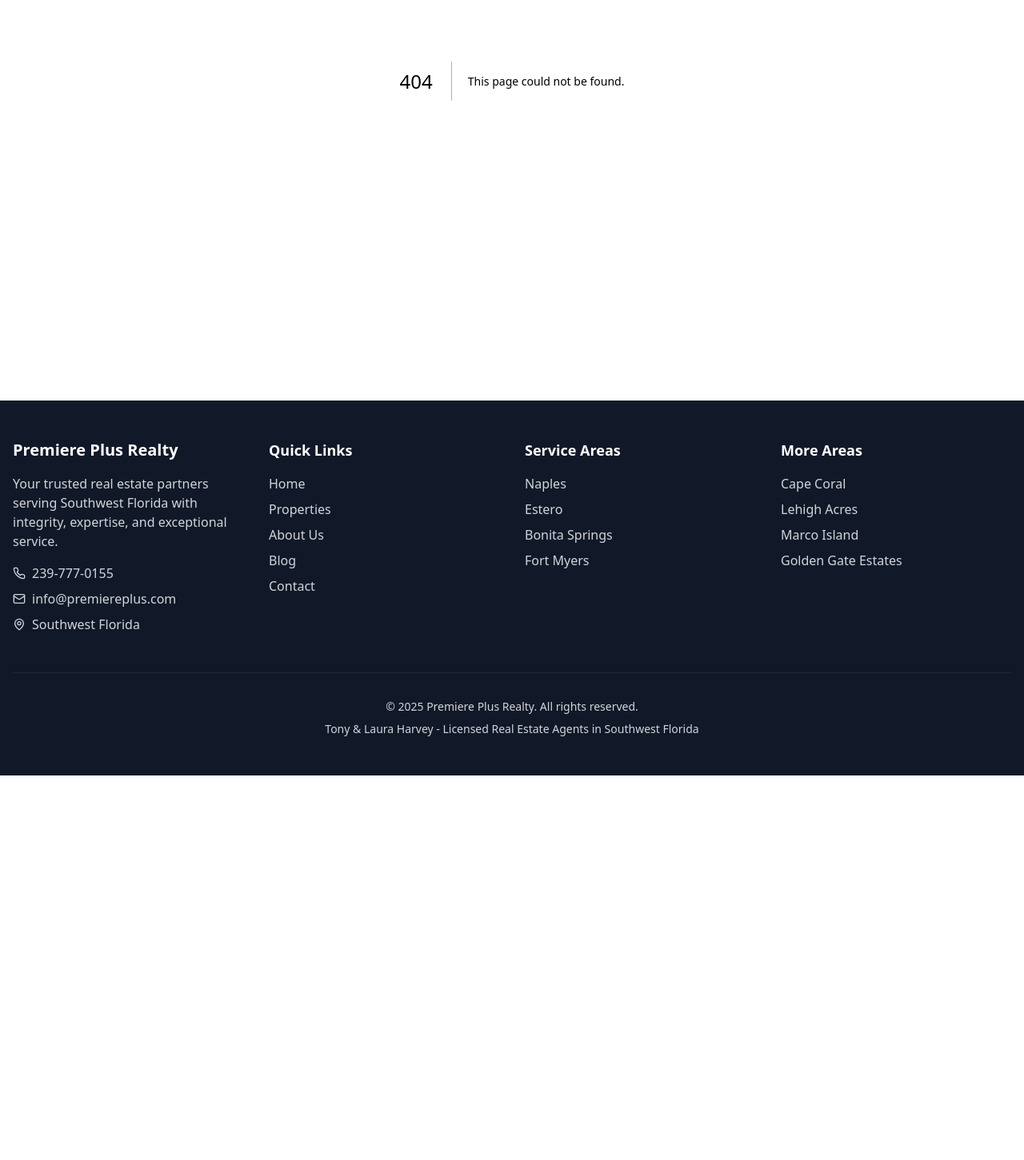
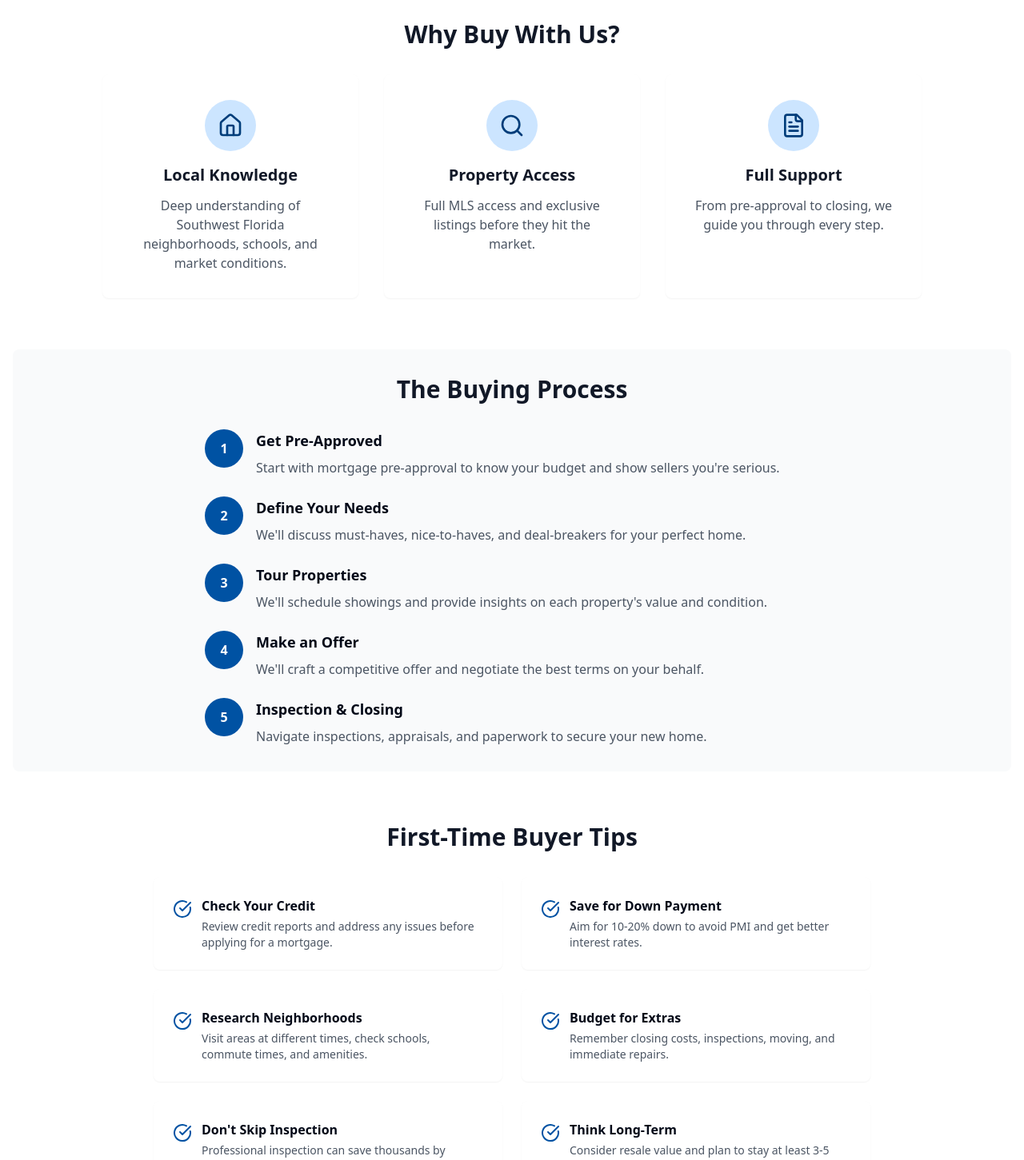
Before and after one commit to CR-AudioViz-AI/agentos-premiere-plus, a Next.js app: page /buy in a window 1280 px wide. Before the commit this address had no page. Shown: the part 379-1830 px from the top of the page at 80% size. Before the commit the page ends 1349 px from the top, so only its background shows below. Built offline with nearby package versions, Linux system fonts and the light colour scheme.

Commit message:
Add app/buy/page.tsx

```diff
--- /dev/null
+++ b/app/buy/page.tsx
@@ -0,0 +1,107 @@
+import { Phone, Home, Search, FileText, Key, CheckCircle } from "lucide-react";
+import Link from "next/link";
+
+export default function BuyPage() {
+  return (
+    <div className="py-12">
+      <section className="bg-gradient-to-br from-primary-700 to-primary-900 text-white py-16 mb-12">
+        <div className="container mx-auto px-4 text-center">
+          <h1 className="text-4xl lg:text-5xl font-bold mb-6">Buy a Home</h1>
+          <p className="text-xl text-primary-100 max-w-3xl mx-auto">
+            Find your dream home in Southwest Florida
+          </p>
+        </div>
+      </section>
+
+      <div className="container mx-auto px-4">
+        <section className="mb-16">
+          <h2 className="text-3xl font-bold text-gray-900 mb-8 text-center">Why Buy With Us?</h2>
+          <div className="grid grid-cols-1 md:grid-cols-3 gap-8 max-w-5xl mx-auto">
+            <div className="bg-white p-6 md:p-8 rounded-lg shadow-sm">
+              <div className="w-16 h-16 bg-primary-100 rounded-full flex items-center justify-center mb-4 mx-auto">
+                <Home className="w-8 h-8 text-primary-700" />
+              </div>
+              <h3 className="text-xl font-bold text-gray-900 mb-3 text-center">Local Knowledge</h3>
+              <p className="text-gray-600 text-center">Deep understanding of Southwest Florida neighborhoods, schools, and market conditions.</p>
+            </div>
+            <div className="bg-white p-6 md:p-8 rounded-lg shadow-sm">
+              <div className="w-16 h-16 bg-primary-100 rounded-full flex items-center justify-center mb-4 mx-auto">
+                <Search className="w-8 h-8 text-primary-700" />
+              </div>
+              <h3 className="text-xl font-bold text-gray-900 mb-3 text-center">Property Access</h3>
+              <p className="text-gray-600 text-center">Full MLS access and exclusive listings before they hit the market.</p>
+            </div>
+            <div className="bg-white p-6 md:p-8 rounded-lg shadow-sm">
+              <div className="w-16 h-16 bg-primary-100 rounded-full flex items-center justify-center mb-4 mx-auto">
+                <FileText className="w-8 h-8 text-primary-700" />
+              </div>
+              <h3 className="text-xl font-bold text-gray-900 mb-3 text-center">Full Support</h3>
+              <p className="text-gray-600 text-center">From pre-approval to closing, we guide you through every step.</p>
+            </div>
+          </div>
+        </section>
+
+        <section className="mb-16 bg-gray-50 rounded-lg p-6 md:p-8">
+          <h2 className="text-3xl font-bold text-gray-900 mb-8 text-center">The Buying Process</h2>
+          <div className="max-w-3xl mx-auto space-y-6">
+            {[
+              { num: 1, title: "Get Pre-Approved", desc: "Start with mortgage pre-approval to know your budget and show sellers you're serious." },
+              { num: 2, title: "Define Your Needs", desc: "We'll discuss must-haves, nice-to-haves, and deal-breakers for your perfect home." },
+              { num: 3, title: "Tour Properties", desc: "We'll schedule showings and provide insights on each property's value and condition." },
+              { num: 4, title: "Make an Offer", desc: "We'll craft a competitive offer and negotiate the best terms on your behalf." },
+              { num: 5, title: "Inspection & Closing", desc: "Navigate inspections, appraisals, and paperwork to secure your new home." }
+            ].map((step) => (
+              <div key={step.num} className="flex items-start gap-4">
+                <div className="flex-shrink-0 w-10 h-10 md:w-12 md:h-12 bg-primary-600 text-white rounded-full flex items-center justify-center font-bold">
+                  {step.num}
+                </div>
+                <div className="flex-1">
+                  <h3 className="font-bold text-lg mb-2">{step.title}</h3>
+                  <p className="text-gray-600">{step.desc}</p>
+                </div>
+              </div>
+            ))}
+          </div>
+        </section>
+
+        <section className="mb-16">
+          <h2 className="text-3xl font-bold text-gray-900 mb-8 text-center">First-Time Buyer Tips</h2>
+          <div className="grid grid-cols-1 md:grid-cols-2 gap-6 max-w-4xl mx-auto">
+            {[
+              { title: "Check Your Credit", desc: "Review credit reports and address any issues before applying for a mortgage." },
+              { title: "Save for Down Payment", desc: "Aim for 10-20% down to avoid PMI and get better interest rates." },
+              { title: "Research Neighborhoods", desc: "Visit areas at different times, check schools, commute times, and amenities." },
+              { title: "Budget for Extras", desc: "Remember closing costs, inspections, moving, and immediate repairs." },
+              { title: "Don't Skip Inspection", desc: "Professional inspection can save thousands by revealing hidden issues." },
+              { title: "Think Long-Term", desc: "Consider resale value and plan to stay at least 3-5 years." }
+            ].map((tip, i) => (
+              <div key={i} className="flex items-start gap-3 bg-white p-4 md:p-6 rounded-lg shadow-sm">
+                <CheckCircle className="w-6 h-6 text-primary-600 flex-shrink-0 mt-1" />
+                <div>
+                  <h3 className="font-bold mb-1">{tip.title}</h3>
+                  <p className="text-sm text-gray-600">{tip.desc}</p>
+                </div>
+              </div>
+            ))}
+          </div>
+        </section>
+
+        <section className="text-center bg-primary-700 text-white rounded-lg p-8 md:p-12">
+          <h2 className="text-3xl font-bold mb-4">Ready to Start Your Home Search?</h2>
+          <p className="text-xl mb-8 text-primary-100 max-w-2xl mx-auto">
+            Let's find your perfect home in Southwest Florida together.
+          </p>
+          <div className="flex flex-col sm:flex-row gap-4 justify-center">
+            <Link href="/properties" className="bg-white text-primary-700 px-8 py-4 rounded-lg font-semibold hover:bg-primary-50 transition-colors">
+              Browse Properties
+            </Link>
+            <a href="tel:239-777-0155" className="bg-primary-800 text-white px-8 py-4 rounded-lg font-semibold hover:bg-primary-900 transition-colors flex items-center justify-center gap-2">
+              <Phone className="w-5 h-5" />
+              Call 239-777-0155
+            </a>
+          </div>
+        </section>
+      </div>
+    </div>
+  );
+}
```
